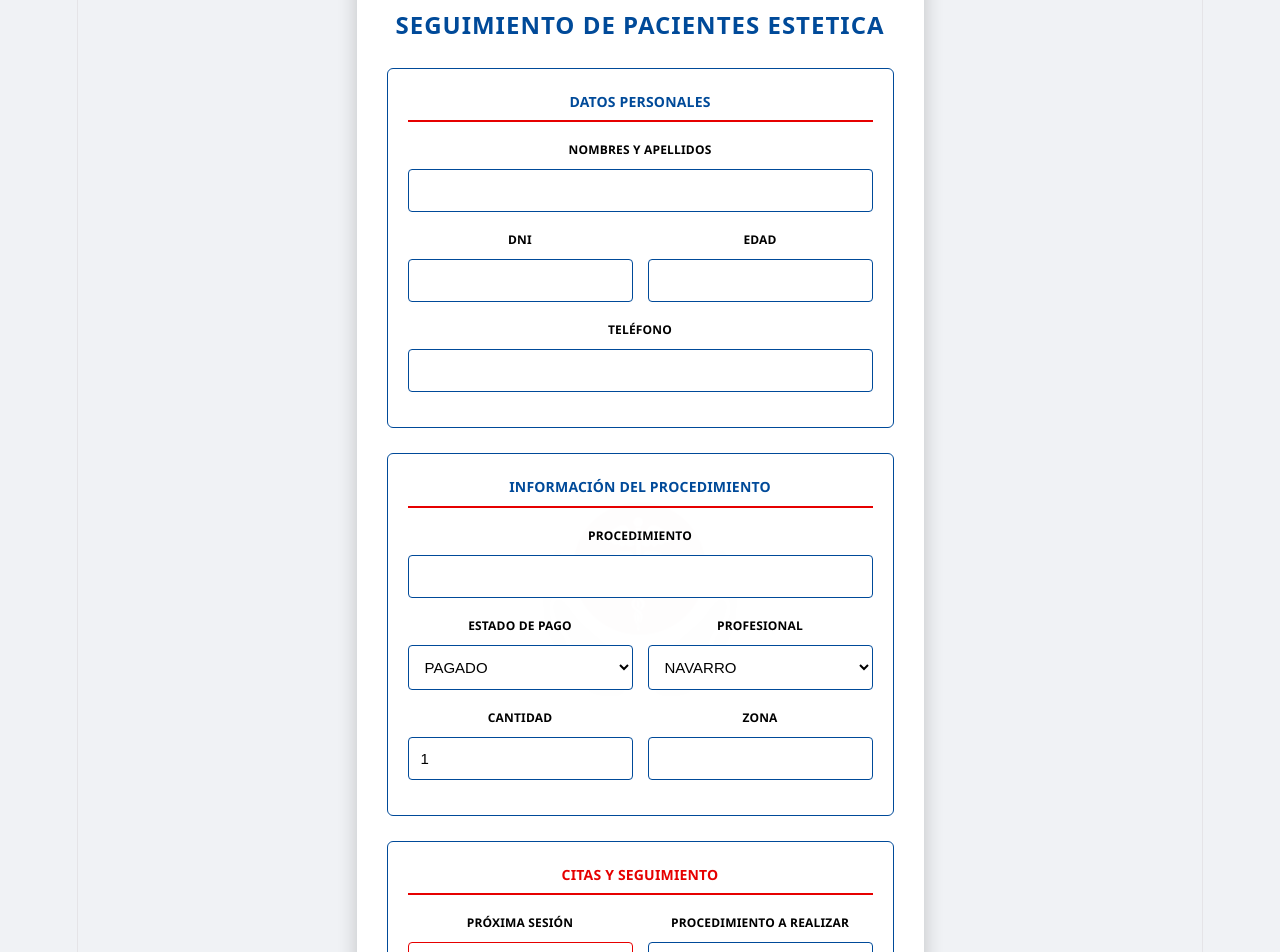
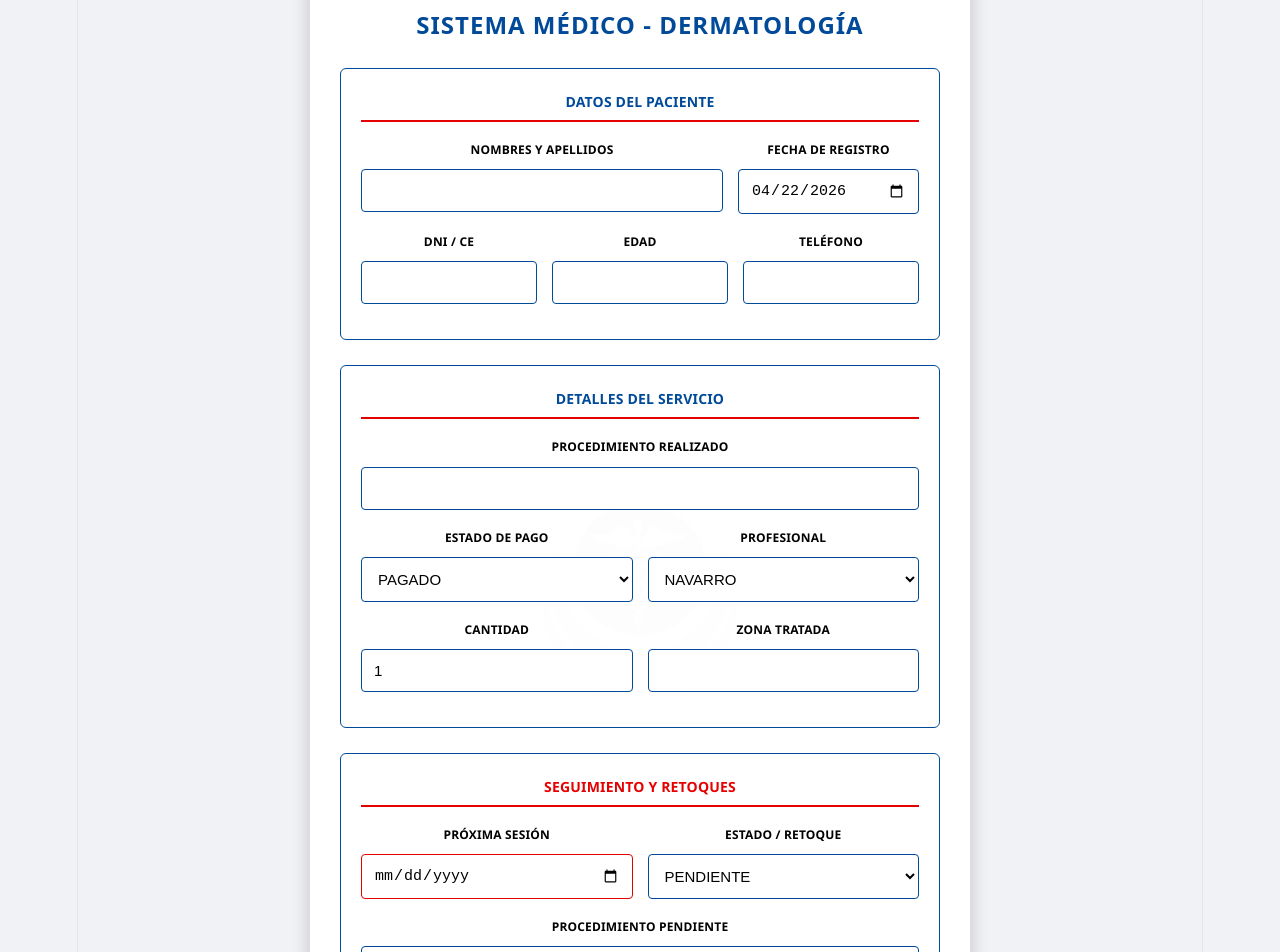
Before and after one commit to DAVIDHV4/sistema-estetica, a React (Vite) app: page / in a window 1280 px wide. Shown: the part 80-1032 px from the top of the page. Built offline with nearby package versions, Linux system fonts and the light colour scheme.

Commit message:
arregaldo un par de cosas

```diff
--- a/src/App.jsx
+++ b/src/App.jsx
@@ -7,7 +7,7 @@ function App() {
 
   const initialFormState = {
     nombre: '', dni: '', edad: '', telefono: '',
-    fecha: new Date().toISOString().split('T')[0],
+    fecha: new Date().toLocaleDateString('sv-SE'), // Formato YYYY-MM-DD local
     procedimiento: '', cantidad: 1, estadoPago: 'Pagado',
     zona: '', profesional: 'Navarro', proximaSesion: '',
     procRealizar: '', estadoRetoque: 'Pendiente', observaciones: ''
@@ -38,51 +38,53 @@ function App() {
     setLoading(false);
   };
 
-  const closeModal = () => {
-    setShowModal(false);
-  };
-
   return (
     <div className="container">
       {showModal && (
         <div className="modal-overlay">
           <div className="modal-content">
             <h2>REGISTRO EXITOSO</h2>
-            <p>La información del paciente fue procesada en la base de datos y calendario.</p>
-            <button onClick={closeModal} className="modal-button">ENTENDIDO</button>
+            <p>La información ha sido guardada en el Excel y el calendario correctamente.</p>
+            <button onClick={() => setShowModal(false)} className="modal-button">ENTENDIDO</button>
           </div>
         </div>
       )}
 
-      <h1 className="title">SEGUIMIENTO DE PACIENTES ESTETICA</h1>
+      <h1 className="title">SISTEMA MÉDICO - DERMATOLOGÍA</h1>
 
       <form onSubmit={handleSubmit}>
         <div className="form-section">
-          <span className="section-title">DATOS PERSONALES</span>
-          <div className="full-width">
-            <label>NOMBRES Y APELLIDOS</label>
-            <input name="nombre" value={formData.nombre} onChange={handleChange} required />
+          <span className="section-title">DATOS DEL PACIENTE</span>
+          <div className="form-row">
+            <div className="field" style={{flex: 2}}>
+              <label>NOMBRES Y APELLIDOS</label>
+              <input name="nombre" value={formData.nombre} onChange={handleChange} required />
+            </div>
+            <div className="field">
+              <label>FECHA DE REGISTRO</label>
+              <input type="date" name="fecha" value={formData.fecha} onChange={handleChange} />
+            </div>
           </div>
           <div className="form-row">
             <div className="field">
-              <label>DNI</label>
+              <label>DNI / CE</label>
               <input name="dni" value={formData.dni} onChange={handleChange} />
             </div>
             <div className="field">
               <label>EDAD</label>
               <input name="edad" type="number" value={formData.edad} onChange={handleChange} />
             </div>
-          </div>
-          <div className="full-width">
-            <label>TELÉFONO</label>
-            <input name="telefono" value={formData.telefono} onChange={handleChange} />
+            <div className="field">
+              <label>TELÉFONO</label>
+              <input name="telefono" value={formData.telefono} onChange={handleChange} />
+            </div>
           </div>
         </div>
 
         <div className="form-section">
-          <span className="section-title">INFORMACIÓN DEL PROCEDIMIENTO</span>
+          <span className="section-title">DETALLES DEL SERVICIO</span>
           <div className="full-width">
-            <label>PROCEDIMIENTO</label>
+            <label>PROCEDIMIENTO REALIZADO</label>
             <input name="procedimiento" value={formData.procedimiento} onChange={handleChange} />
           </div>
           <div className="form-row">
@@ -109,32 +111,40 @@ function App() {
               <input name="cantidad" type="number" value={formData.cantidad} onChange={handleChange} />
             </div>
             <div className="field">
-              <label>ZONA</label>
+              <label>ZONA TRATADA</label>
               <input name="zona" value={formData.zona} onChange={handleChange} />
             </div>
           </div>
         </div>
 
         <div className="form-section">
-          <span className="section-title" style={{color: '#e60000', borderColor: '#e60000'}}>CITAS Y SEGUIMIENTO</span>
+          <span className="section-title" style={{color: '#e60000', borderColor: '#e60000'}}>SEGUIMIENTO Y RETOQUES</span>
           <div className="form-row">
             <div className="field">
               <label>PRÓXIMA SESIÓN</label>
               <input type="date" name="proximaSesion" value={formData.proximaSesion} onChange={handleChange} style={{borderColor: '#e60000'}} />
             </div>
             <div className="field">
-              <label>PROCEDIMIENTO A REALIZAR</label>
-              <input name="procRealizar" value={formData.procRealizar} onChange={handleChange} />
+              <label>ESTADO / RETOQUE</label>
+              <select name="estadoRetoque" value={formData.estadoRetoque} onChange={handleChange}>
+                <option value="Pendiente">PENDIENTE</option>
+                <option value="Realizado">REALIZADO</option>
+                <option value="No aplica">NO APLICA</option>
+              </select>
             </div>
           </div>
           <div className="full-width">
-            <label>OBSERVACIONES</label>
+            <label>PROCEDIMIENTO PENDIENTE</label>
+            <input name="procRealizar" value={formData.procRealizar} onChange={handleChange} />
+          </div>
+          <div className="full-width">
+            <label>OBSERVACIONES ADICIONALES</label>
             <textarea name="observaciones" rows="2" value={formData.observaciones} onChange={handleChange}></textarea>
           </div>
         </div>
 
         <button type="submit" className="submit-button" disabled={loading}>
-          {loading ? 'PROCESANDO REGISTRO...' : 'REGISTRAR INFORMACIÓN'}
+          {loading ? 'ENVIANDO DATOS...' : 'GUARDAR REGISTRO'}
         </button>
       </form>
     </div>
```
Also changed, not shown: 1 other file (tests, documents, lock files or other folders).
